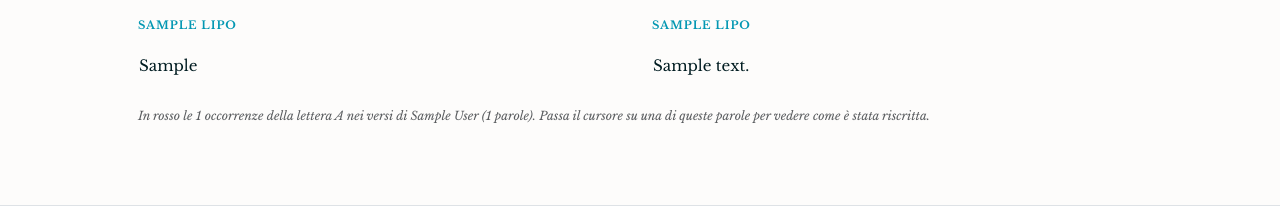
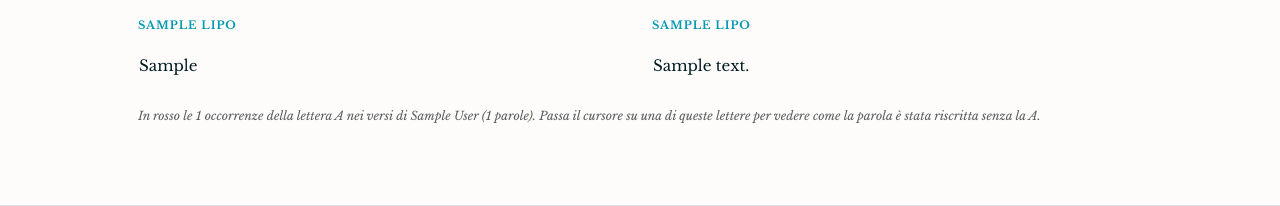
Before and after one commit to enricabruno/ops-web-app, a Flask app: template templates/riscritture.html in a window 1280 px wide. Shown: the part 979-1185 px from the top of the page. Run offline with Flask 3, Linux system fonts and the light colour scheme; the template is opened without the code that fills it: most values are stand-ins (such as "Sample title", 1, 10 or a date in 2020).

Commit message:
riscritture

```diff
--- a/templates/riscritture.html
+++ b/templates/riscritture.html
@@ -4,7 +4,9 @@
 
 {% block torna_a %}
 {% from "_percorso.html" import percorso %}
+{% if request.args.get('uri') %}
 {% if crumbs %}<div class="container-fluid px-5 torna-a-bar">{{ percorso(crumbs, 'bar') }}</div>{% endif %}
+{% endif %}
 {% endblock %}
 
 {% block content %}
@@ -95,7 +97,7 @@
   <div class="d-flex align-items-center gap-3 mb-5">
     <span class="text-muted legend-hint">
       In rosso le {{ lipo.n_letters }} occorrenze della lettera A nei versi di {{ lipo.src_author }}
-      ({{ lipo.n_words }} parole). Passa il cursore su una di queste parole per vedere come è stata riscritta.
+      ({{ lipo.n_words }} parole). Passa il cursore su una di queste lettere per vedere come la parola è stata riscritta senza la A.
     </span>
   </div>
   {% endif %}
```
